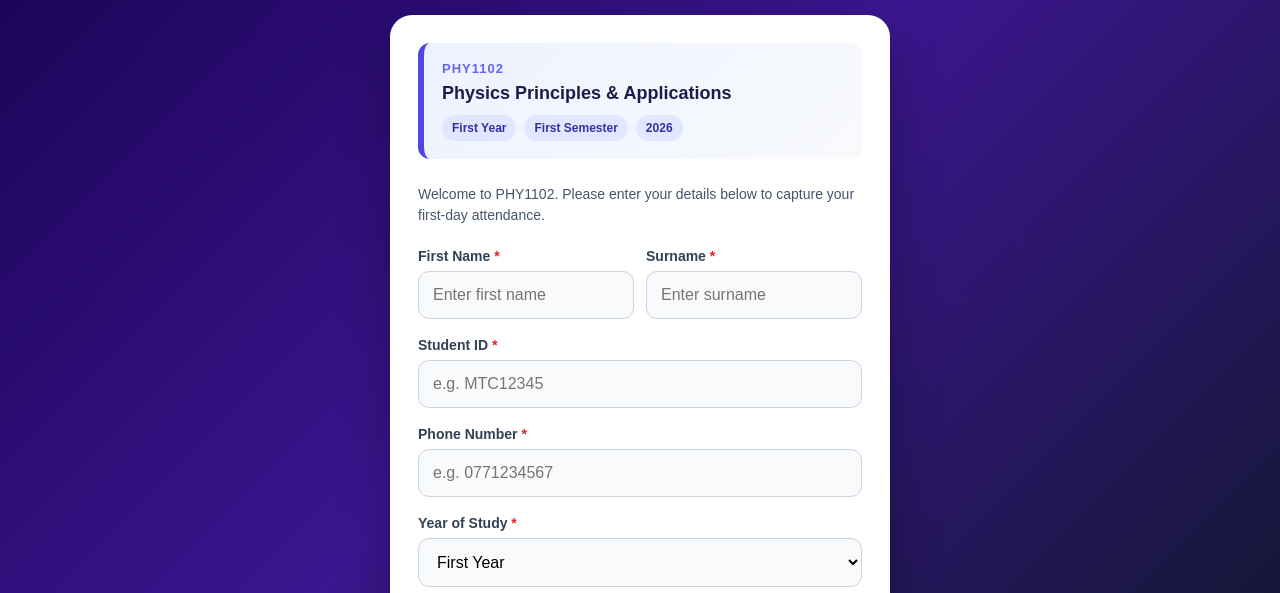
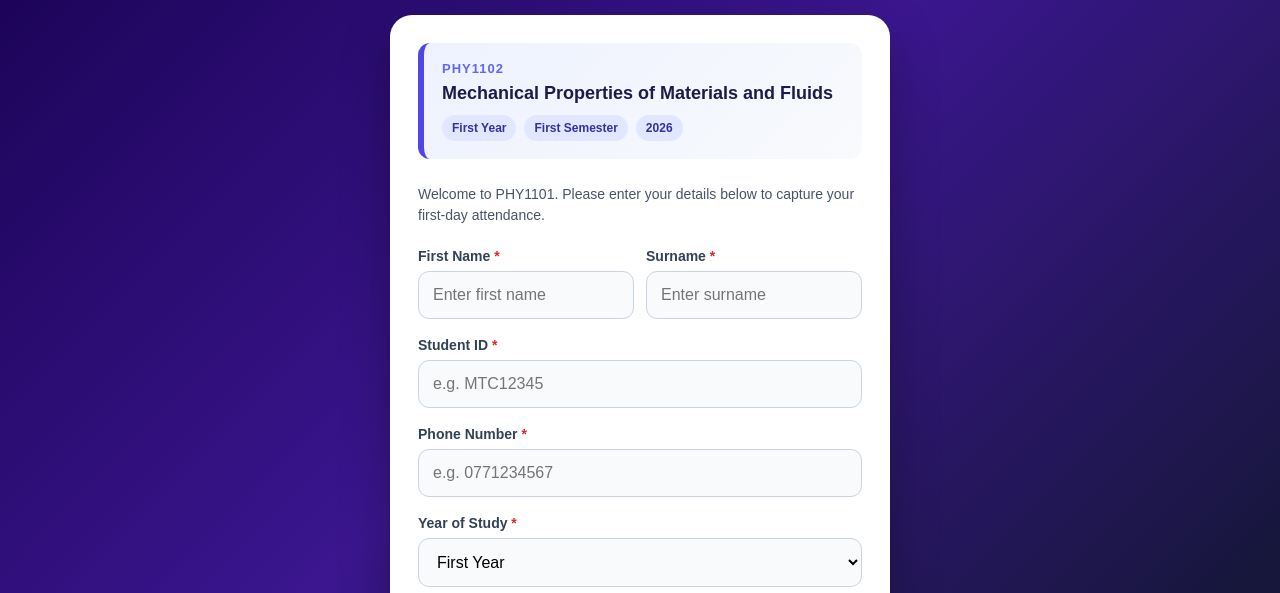
Before and after one commit to jabulaniplm-tech/phys1101-registration, a plain HTML site: page index.html in a window 1280 px wide. Shown: the part 207-800 px from the top of the page. Drawn offline with Linux system fonts and the light colour scheme.

Commit message:
Update index.html

```diff
--- a/index.html
+++ b/index.html
@@ -3,7 +3,7 @@
 <head>
     <meta charset="UTF-8">
     <meta name="viewport" content="width=device-width, initial-scale=1.0">
-    <title>PHY1102 Attendance Registration</title>
+    <title>PHY1101 Attendance Registration</title>
     <style>
         * { box-sizing: border-box; margin: 0; padding: 0; font-family: Arial, Helvetica, sans-serif; }
         body { min-height: 100vh; background: linear-gradient(135deg, #16004d, #3b168f, #0f172a); display: flex; justify-content: center; align-items: center; padding: 20px; }
@@ -49,7 +49,7 @@
     <div class="card" id="registrationCard">
         <div class="module-card">
             <div class="module-code">PHY1102</div>
-            <div class="module-name">Physics Principles & Applications</div>
+            <div class="module-name">Mechanical Properties of Materials and Fluids</div>
             <div class="module-details">
                 <span class="badge">First Year</span>
                 <span class="badge">First Semester</span>
@@ -58,7 +58,7 @@
         </div>
 
         <p class="instruction">
-            Welcome to PHY1102. Please enter your details below to capture your first-day attendance.
+            Welcome to PHY1101. Please enter your details below to capture your first-day attendance.
         </p>
 
         <form id="registrationForm">
```
